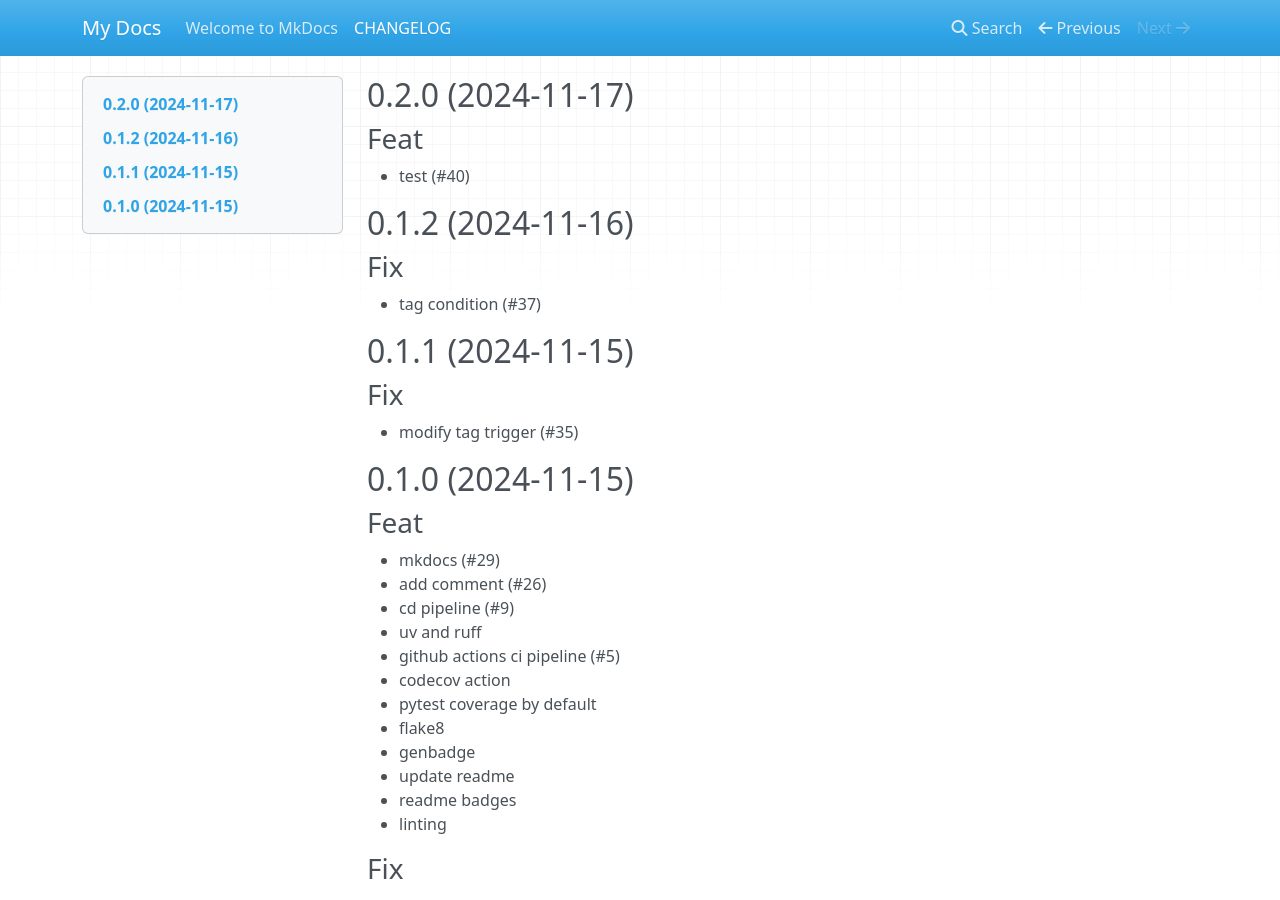
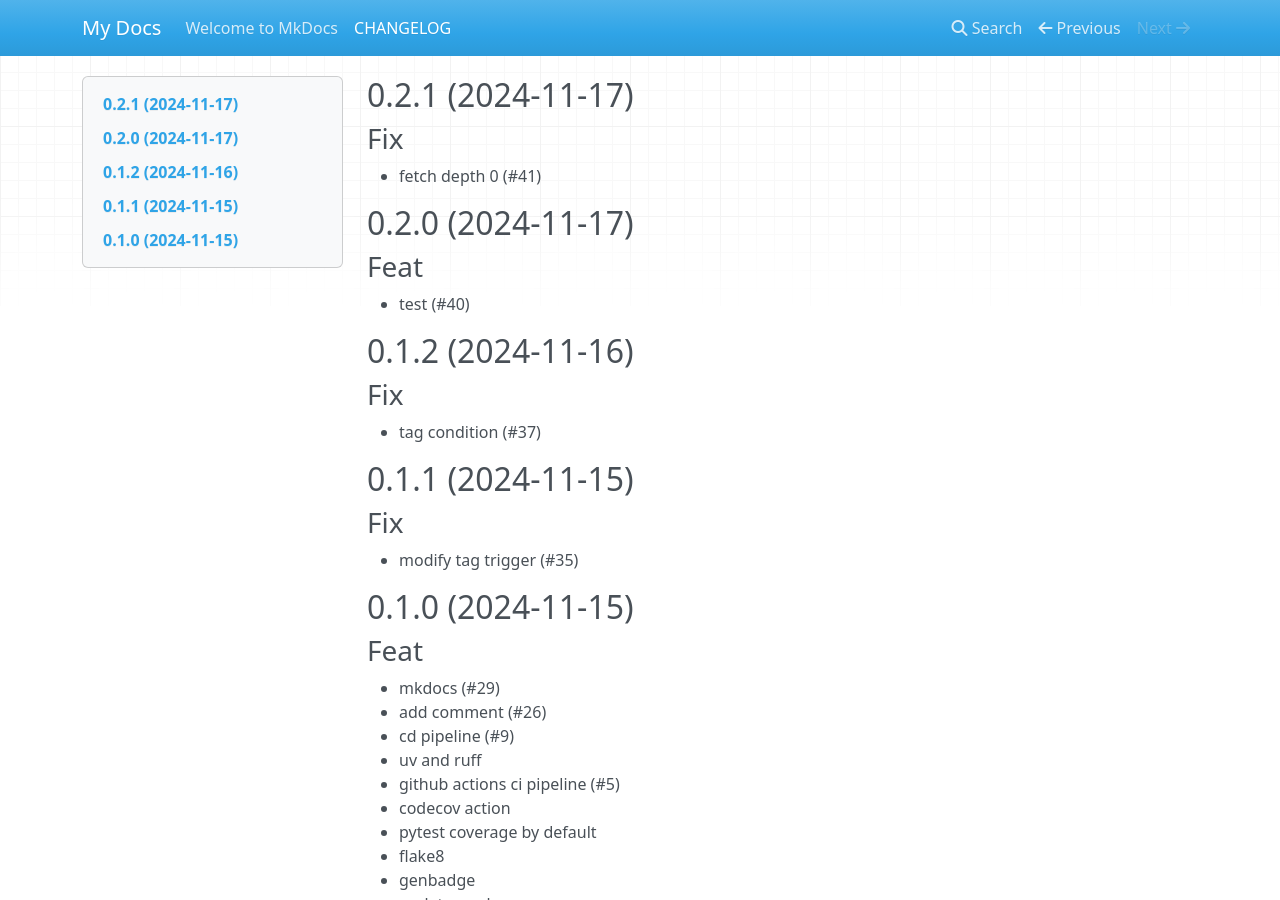
Before and after one commit to Willlumm/python-template, an MkDocs documentation site: the page built from docs/CHANGELOG.md, in a window 1280 px wide and 900 px high. Built offline with MkDocs 1.6.1, drawn with Linux system fonts in a browser that asks for light colours; nearby versions of some CDN libraries.

Commit message:
bump: version 0.2.0 → 0.2.1

```diff
--- a/docs/CHANGELOG.md
+++ b/docs/CHANGELOG.md
@@ -1,3 +1,9 @@
+## 0.2.1 (2024-11-17)
+
+### Fix
+
+- fetch depth 0 (#41)
+
 ## 0.2.0 (2024-11-17)
 
 ### Feat
--- a/pyproject.toml
+++ b/pyproject.toml
@@ -1,6 +1,6 @@
 [project]
 name = "python-template"
-version = "0.2.0"
+version = "0.2.1"
 description = "A template for Python projects"
 readme = "README.md"
 requires-python = ">=3.13"
```
Also changed, not shown: 1 other file.
